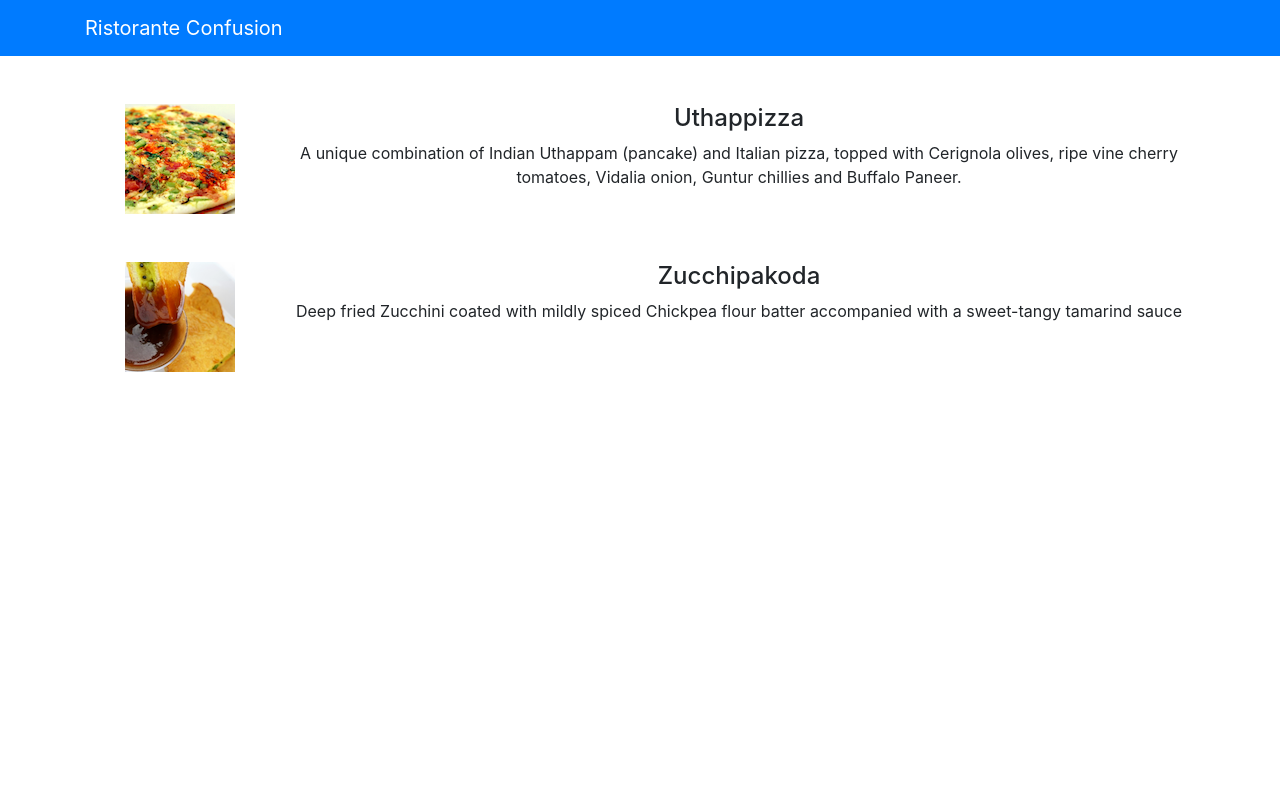
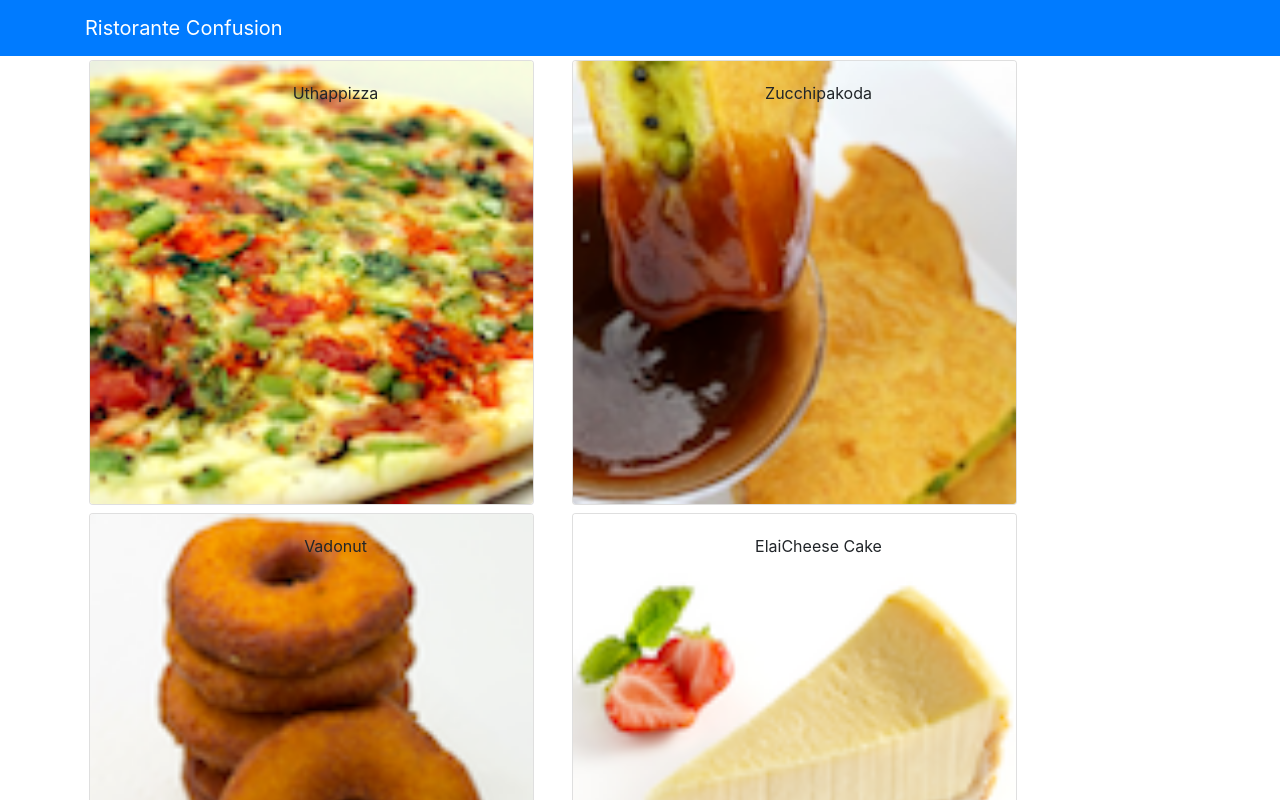
Before and after one commit to magdmagd/Coursera-React-Course, a React (Create React App) app: page / in a window 1280 px wide. Shown: the top 800 px of the page. Built offline with nearby package versions, Linux system fonts and the light colour scheme.

Commit message:
React Component Part 2

```diff
--- a/src/App.js
+++ b/src/App.js
@@ -1,21 +1,37 @@
-import React from 'react';
+import React , {Component} from 'react';
 import logo from './logo.svg';
 import {Navbar, NavbarBrand} from 'reactstrap';
 import './App.css';
 import Menu from './components/MenuComponent';
+import { DISHES } from './shared/dishes';
 
-function App() {
-  return (
-    <div className="App">
+class App extends Component {
 
-      <Navbar dark color="primary">
+  state = {  }
+
+  constructor(props)
+  {
+    super(props);
+
+    this.state= {
+      dishes:DISHES
+    }
+  }//end constructor
+
+
+  render()
+  {
+    return (
+      <div className="App">
+        <Navbar dark color="primary">
         <div className="container">
           <NavbarBrand href="/">Ristorante Confusion</NavbarBrand>
         </div>
-      </Navbar>
-      <Menu/>
-    </div>
-  );
-}
+       </Navbar>
+       <Menu dishes={this.state.dishes}/>
+     </div>
+     );
+  }//end render
+}//end class
 
 export default App;
--- a/src/components/MenuComponent.jsx
+++ b/src/components/MenuComponent.jsx
@@ -1,5 +1,5 @@
     import React ,{Component} from 'react';
-    import {Media} from 'reactstrap';
+    import {Media , Card,CardBody,CardText,CardImg,CardImgOverlay, CardTitle} from 'reactstrap';
 
 
     class Menu extends Component
@@ -7,57 +7,79 @@
         constructor(props)
         {
             super(props);
+
+            console.log('Menu Component constructor is invoked');
         }//end constructor
 
 
         state = {
-            dishes:[
+            selectedDish:null
+        }//end state
+
+        onDishSelect(dish)
+        {
+            this.setState({selectedDish:dish});
+        }
+
+
+        renderDish(dish)
+        {
+            if(dish !=null)
             {
-                id: 0,
-                name:'Uthappizza',
-                image: 'assets/images/uthappizza.png',
-                category: 'mains',
-                label:'Hot',
-                price:'4.99',
-                description:'A unique combination of Indian Uthappam (pancake) and Italian pizza, topped with Cerignola olives, ripe vine cherry tomatoes, Vidalia onion, Guntur chillies and Buffalo Paneer.'
-            },
+                return
+                (
+                    <Card>
+                            <CardImg width="100%" src={dish.image} alt={dish.name} />
+
+                    <CardBody>
+                            <CardTitle heading>{dish.name}</CardTitle>
+                            <CardText>{dish.description}</CardText>
+                    </CardBody>
+                    </Card>
+                );
+            }//end if
+            else
             {
-                id: 1,
-                name:'Zucchipakoda',
-                image: 'assets/images/zucchipakoda.png',
-                category: 'appetizer',
-                label:'',
-                price:'1.99',
-                description:'Deep fried Zucchini coated with mildly spiced Chickpea flour batter accompanied with a sweet-tangy tamarind sauce'
-            }
-            ]//end dishes
-        }//end state
+                return
+                (
+                        <div>
+
+                        </div>
+                );
+            } //end else
+
+        }//end renderDish
+
+        componentDidMount()
+        {
+            console.log('Component DidMount is invoked');
+        }//end componentDidMount()
+
         render()
         {
-            const menu = this.state.dishes.map((dish)=>{
+            //const menu = this.state.dishes.map((dish)=>{
+                const menu = this.props.dishes.map((dish)=>{
                     return(
-                        <div key={dish.id} className="col-12 mt-5">
-                                <Media tag="li">
-                                    <Media left middle >
-                                        <Media object src={dish.image} alt={dish.image}/>
-                                    </Media>
-                                    <Media body className="ml-5">
-                                            <Media heading>{dish.name}</Media>
-                                            <p>{dish.description}</p>
-                                    </Media>
-                                </Media>
+                        <div key={dish.id} className="col-12 col-md-5 m-1">
+                                <Card onClick={()=>this.onDishSelect(dish)}>
+                                    <CardImg width="100%" src={dish.image} alt={dish.name} />
+                                    <CardImgOverlay body className="ml-5">
+                                            <CardTitle heading>{dish.name}</CardTitle>
+                                    </CardImgOverlay>
+                                </Card>
                         </div>
                     );
             });
 
-
+            console.log('Menu Component Render is invoked');
             return (
                         <div  className="container">
                             <div className="row">
-                                <Media list>
-                                    {menu}
-                                </Media>
+                                  {menu}
+                            </div>
 
+                            <div className="row">
+                                {this.renderDish(this.state.selectedDish)}
                             </div>
                         </div>
                   );
--- /dev/null
+++ b/src/shared/dishes.js
@@ -0,0 +1,186 @@
+export const DISHES =
+    [
+        {
+        id: 0,
+        name:'Uthappizza',
+        image: 'assets/images/uthappizza.png',
+        category: 'mains',
+        label:'Hot',
+        price:'4.99',
+        description:'A unique combination of Indian Uthappam (pancake) and Italian pizza, topped with Cerignola olives, ripe vine cherry tomatoes, Vidalia onion, Guntur chillies and Buffalo Paneer.',
+        comments: [
+            {
+            id: 0,
+            rating: 5,
+            comment: "Imagine all the eatables, living in conFusion!",
+            author: "John Lemon",
+            date: "2012-10-16T17:57:28.556094Z"
+            },
+            {
+            id: 1,
+            rating: 4,
+            comment: "Sends anyone to heaven, I wish I could get my mother-in-law to eat it!",
+            author: "Paul McVites",
+            date: "2014-09-05T17:57:28.556094Z"
+            },
+            {
+            id: 2,
+            rating: 3,
+            comment: "Eat it, just eat it!",
+            author: "Michael Jaikishan",
+            date: "2015-02-13T17:57:28.556094Z"
+            },
+            {
+            id: 3,
+            rating: 4,
+            comment: "Ultimate, Reaching for the stars!",
+            author: "Ringo Starry",
+            date: "2013-12-02T17:57:28.556094Z"
+            },
+            {
+            id: 4,
+            rating: 2,
+            comment: "It's your birthday, we're gonna party!",
+            author: "25 Cent",
+            date: "2011-12-02T17:57:28.556094Z"
+            }
+        ]                        },
+        {
+        id: 1,
+        name:'Zucchipakoda',
+        image: 'assets/images/zucchipakoda.png',
+        category: 'appetizer',
+        label:'',
+        price:'1.99',
+        description:'Deep fried Zucchini coated with mildly spiced Chickpea flour batter accompanied with a sweet-tangy tamarind sauce',
+        comments: [
+            {
+            id: 0,
+            rating: 5,
+            comment: "Imagine all the eatables, living in conFusion!",
+            author: "John Lemon",
+            date: "2012-10-16T17:57:28.556094Z"
+            },
+            {
+            id: 1,
+            rating: 4,
+            comment: "Sends anyone to heaven, I wish I could get my mother-in-law to eat it!",
+            author: "Paul McVites",
+            date: "2014-09-05T17:57:28.556094Z"
+            },
+            {
+            id: 2,
+            rating: 3,
+            comment: "Eat it, just eat it!",
+            author: "Michael Jaikishan",
+            date: "2015-02-13T17:57:28.556094Z"
+            },
+            {
+            id: 3,
+            rating: 4,
+            comment: "Ultimate, Reaching for the stars!",
+            author: "Ringo Starry",
+            date: "2013-12-02T17:57:28.556094Z"
+            },
+            {
+            id: 4,
+            rating: 2,
+            comment: "It's your birthday, we're gonna party!",
+            author: "25 Cent",
+            date: "2011-12-02T17:57:28.556094Z"
+            }
+        ]
+        },
+        {
+        id: 2,
+        name:'Vadonut',
+        image: 'assets/images/vadonut.png',
+        category: 'appetizer',
+        label:'New',
+        price:'1.99',
+        description:'A quintessential ConFusion experience, is it a vada or is it a donut?',
+        comments: [
+            {
+            id: 0,
+            rating: 5,
+            comment: "Imagine all the eatables, living in conFusion!",
+            author: "John Lemon",
+            date: "2012-10-16T17:57:28.556094Z"
+            },
+            {
+            id: 1,
+            rating: 4,
+            comment: "Sends anyone to heaven, I wish I could get my mother-in-law to eat it!",
+            author: "Paul McVites",
+            date: "2014-09-05T17:57:28.556094Z"
+            },
+            {
+            id: 2,
+            rating: 3,
+            comment: "Eat it, just eat it!",
+            author: "Michael Jaikishan",
+            date: "2015-02-13T17:57:28.556094Z"
+            },
+            {
+            id: 3,
+            rating: 4,
+            comment: "Ultimate, Reaching for the stars!",
+            author: "Ringo Starry",
+            date: "2013-12-02T17:57:28.556094Z"
+            },
+            {
+            id: 4,
+            rating: 2,
+            comment: "It's your birthday, we're gonna party!",
+            author: "25 Cent",
+            date: "2011-12-02T17:57:28.556094Z"
+            }
+        ]
+        },
+        {
+        id: 3,
+        name:'ElaiCheese Cake',
+        image: 'assets/images/elaicheesecake.png',
+        category: 'dessert',
+        label:'',
+        price:'2.99',
+        description:'A delectable, semi-sweet New York Style Cheese Cake, with Graham cracker crust and spiced with Indian cardamoms',
+        comments: [
+            {
+            id: 0,
+            rating: 5,
+            comment: "Imagine all the eatables, living in conFusion!",
+            author: "John Lemon",
+            date: "2012-10-16T17:57:28.556094Z"
+            },
+            {
+            id: 1,
+            rating: 4,
+            comment: "Sends anyone to heaven, I wish I could get my mother-in-law to eat it!",
+            author: "Paul McVites",
+            date: "2014-09-05T17:57:28.556094Z"
+            },
+            {
+            id: 2,
+            rating: 3,
+            comment: "Eat it, just eat it!",
+            author: "Michael Jaikishan",
+            date: "2015-02-13T17:57:28.556094Z"
+            },
+            {
+            id: 3,
+            rating: 4,
+            comment: "Ultimate, Reaching for the stars!",
+            author: "Ringo Starry",
+            date: "2013-12-02T17:57:28.556094Z"
+            },
+            {
+            id: 4,
+            rating: 2,
+            comment: "It's your birthday, we're gonna party!",
+            author: "25 Cent",
+            date: "2011-12-02T17:57:28.556094Z"
+            }
+        ]
+        }
+    ];
```
